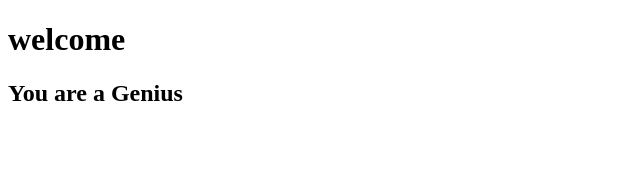
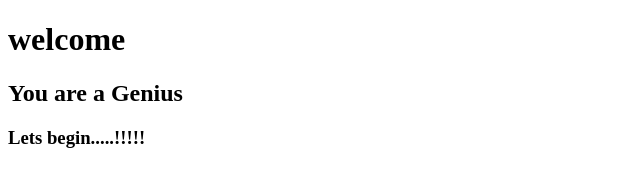
Before and after one commit to Idealm21/demo, a plain HTML site: page index.html in a window 1280 px wide. Shown: the whole page, without its empty margins (0-640 px from the left). Drawn offline with Linux system fonts and the light colour scheme.

Commit message:
hello world website

```diff
--- a/index.html
+++ b/index.html
@@ -4,6 +4,7 @@
     <body>
         <h1>welcome</h1>
         <h2>You are a Genius</h2>
+        <h3>Lets begin.....!!!!!</h3>
     </body>
 
 </html>
```
